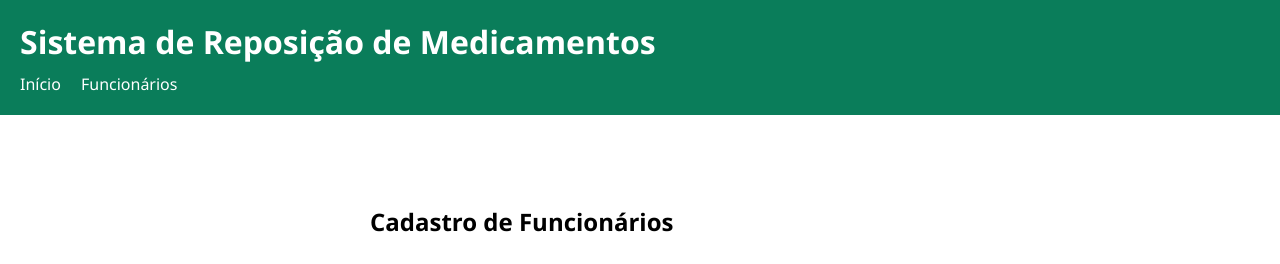
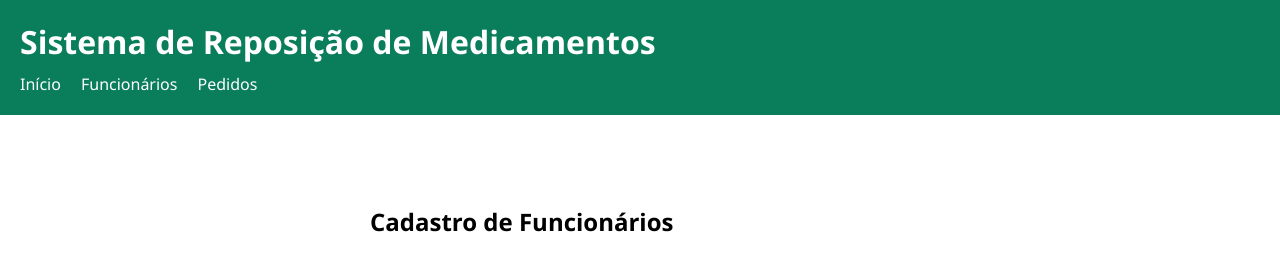
Before and after one commit to arthurbeckhauser/teste_saep, a PHP site: page /funcionarios.php in a window 1280 px wide. Shown: the top 264 px of the page. Run offline with PHP 8.4, Linux system fonts and the light colour scheme.

Commit message:
add - aualizei pedidos

```diff
--- a/public/funcionarios.php
+++ b/public/funcionarios.php
@@ -136,6 +136,7 @@ if ($_SERVER["REQUEST_METHOD"] === "POST") {
     <nav>
         <a href="index.php">Início</a>
         <a href="funcionarios.php">Funcionários</a>
+        <a href="pedidos.php">Pedidos</a>
     </nav>
 
 </header>
```
